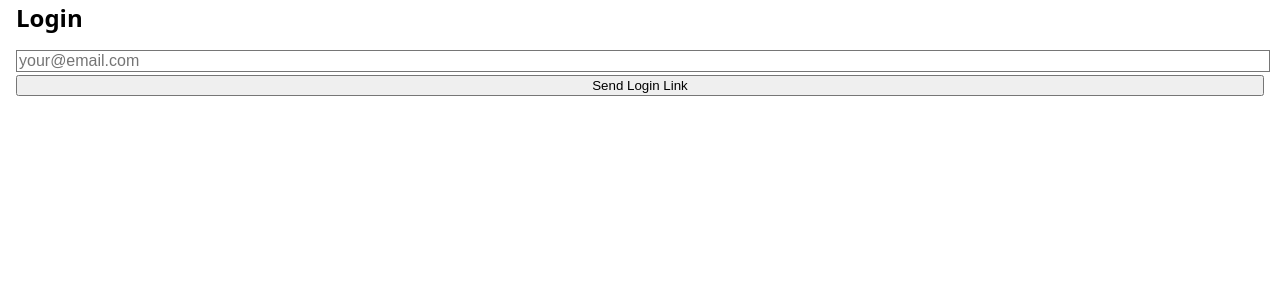
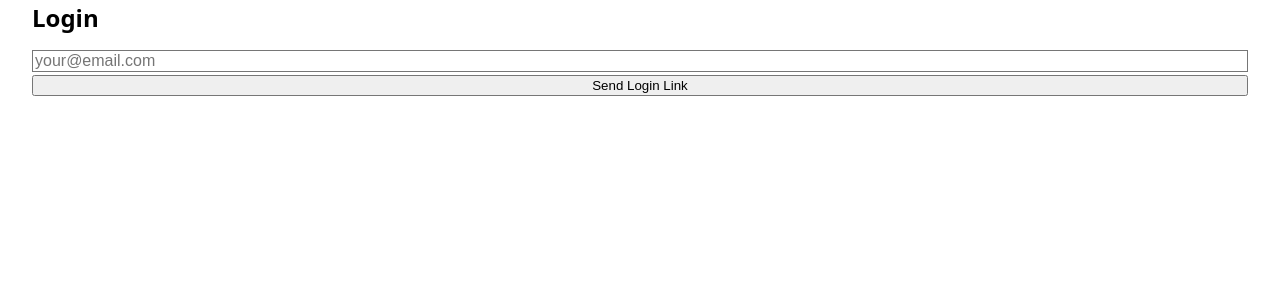
Before and after one commit to ManiGao/topic-stock-app, a Next.js app: page /login in a window 1280 px wide. Shown: the top 300 px of the page. Built offline with nearby package versions, Linux system fonts and the light colour scheme; no server answers.

Commit message:
CSS Settings and Double Wrapper for Login Screen

```diff
--- a/src/app/globals.css
+++ b/src/app/globals.css
@@ -19,3 +19,14 @@ body {
 h1 { font-size: 24px; margin: 0 0 12px; }
 h2 { font-size: 18px; margin: 0 0 8px; }
 p  { margin: 0 0 12px; }
+
+/* iOS Safariでの 100vw/フォーム要素のはみ出し対策 */
+html, body {
+  width: 100%;
+  overflow-x: hidden;
+}
+
+/* padding/border込みで幅計算（フォームの右はみ出し防止） */
+*, *::before, *::after {
+  box-sizing: border-box;
+}
--- a/src/app/login/page.tsx
+++ b/src/app/login/page.tsx
@@ -35,6 +35,14 @@ export default function LoginPage() {
         paddingRight: 'max(16px, env(safe-area-inset-right))'
       }}
     >
+      <div
+        className="mx-auto w-full max-w-md box-border pt-6 px-4"
+        style={{
+          paddingLeft: 'max(16px, env(safe-area-inset-left))',
+          paddingRight: 'max(16px, env(safe-area-inset-right))',
+          paddingBottom: 'calc(24px + env(safe-area-inset-bottom))',
+        }}
+      >
         <h1 className="text-xl mb-4">Login</h1>
         <input
           type="email"
@@ -50,6 +58,7 @@ export default function LoginPage() {
         >
           {loading ? 'Sending...' : 'Send Login Link'}
         </button>
+      </div>
     </main>
   )
 }
```
Lines whose indentation alone changed are shown as unchanged.
